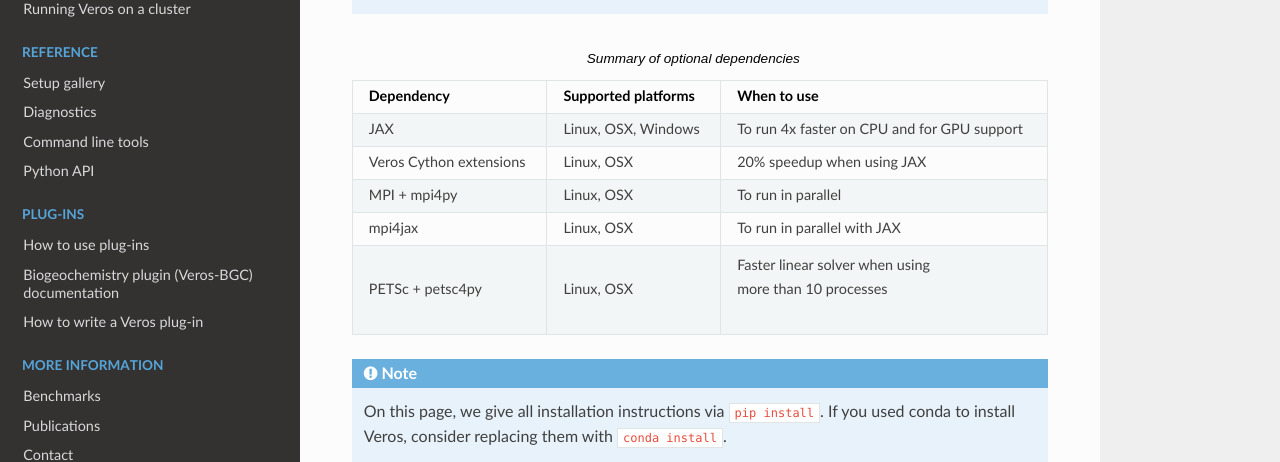
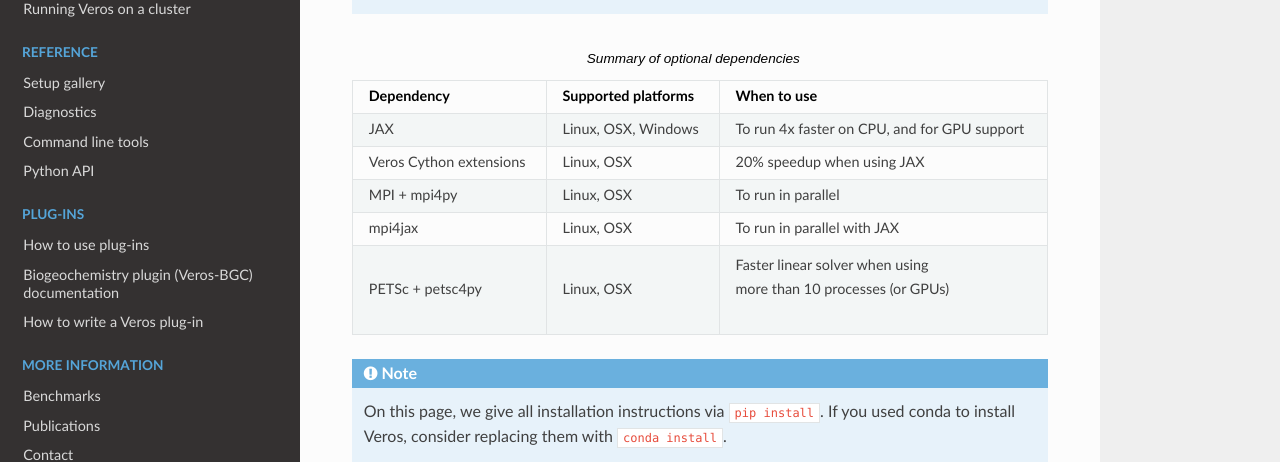
Before and after one commit to team-ocean/veros, a Sphinx documentation site: the page built from doc/introduction/advanced-installation.rst, in a window 1280 px wide and 900 px high. Shown: the part 367-829 px from the top of the window. Built offline with Sphinx 7.4.7 and the Read the Docs theme 2.0.0, drawn with Linux system fonts in a browser that asks for light colours; pages that are not in the unit, such as notebooks, are missing from menus; the version number could not be read and is left out.

Commit message:
[skip ci] :lipstick:

```diff
--- a/doc/introduction/advanced-installation.rst
+++ b/doc/introduction/advanced-installation.rst
@@ -18,7 +18,7 @@
       - When to use
     * - JAX
       - Linux, OSX, Windows
-      - To run 4x faster on CPU and for GPU support
+      - To run 4x faster on CPU, and for GPU support
     * - Veros Cython extensions
       - Linux, OSX
       - 20% speedup when using JAX
@@ -31,7 +31,7 @@
     * - PETSc + petsc4py
       - Linux, OSX
       - | Faster linear solver when using
-        | more than 10 processes
+        | more than 10 processes (or GPUs)
 
 .. note::
 
```
Also changed, not shown: 1 other file.
